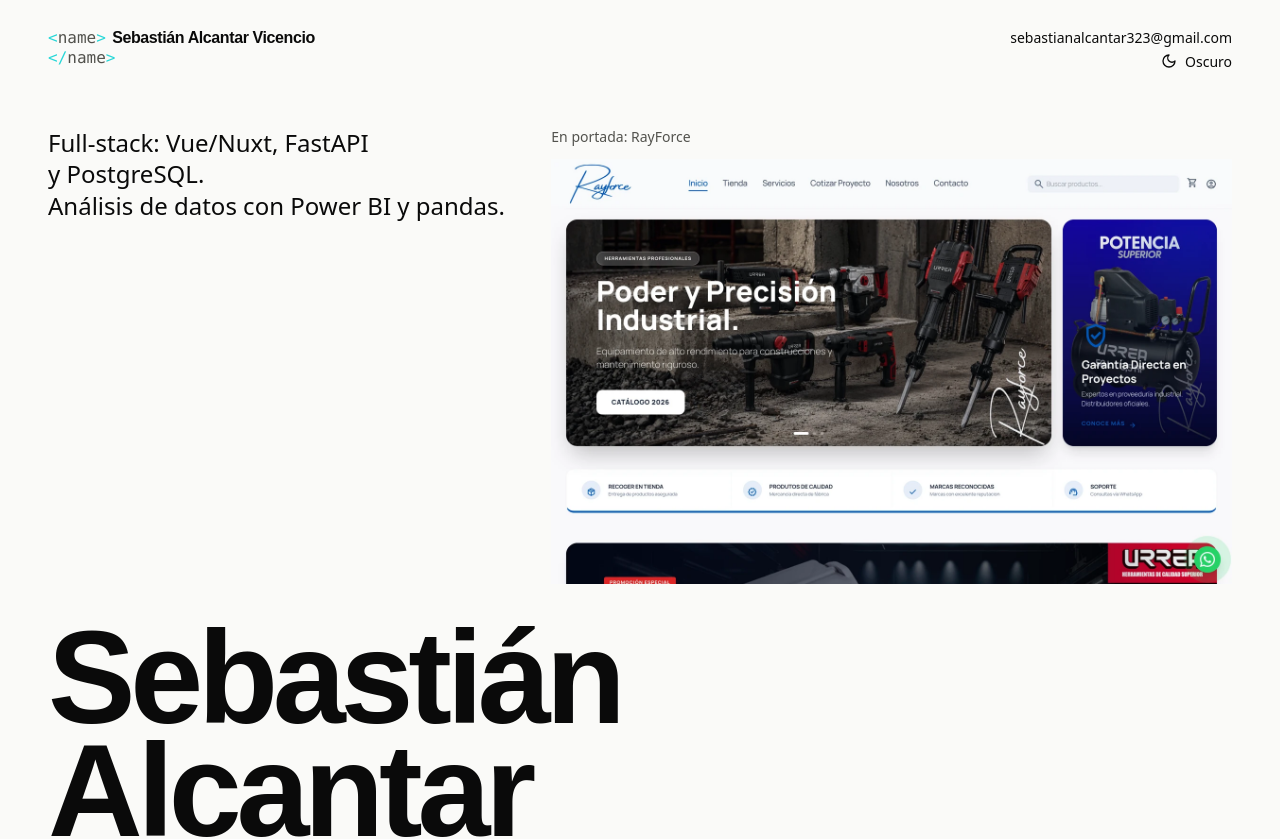
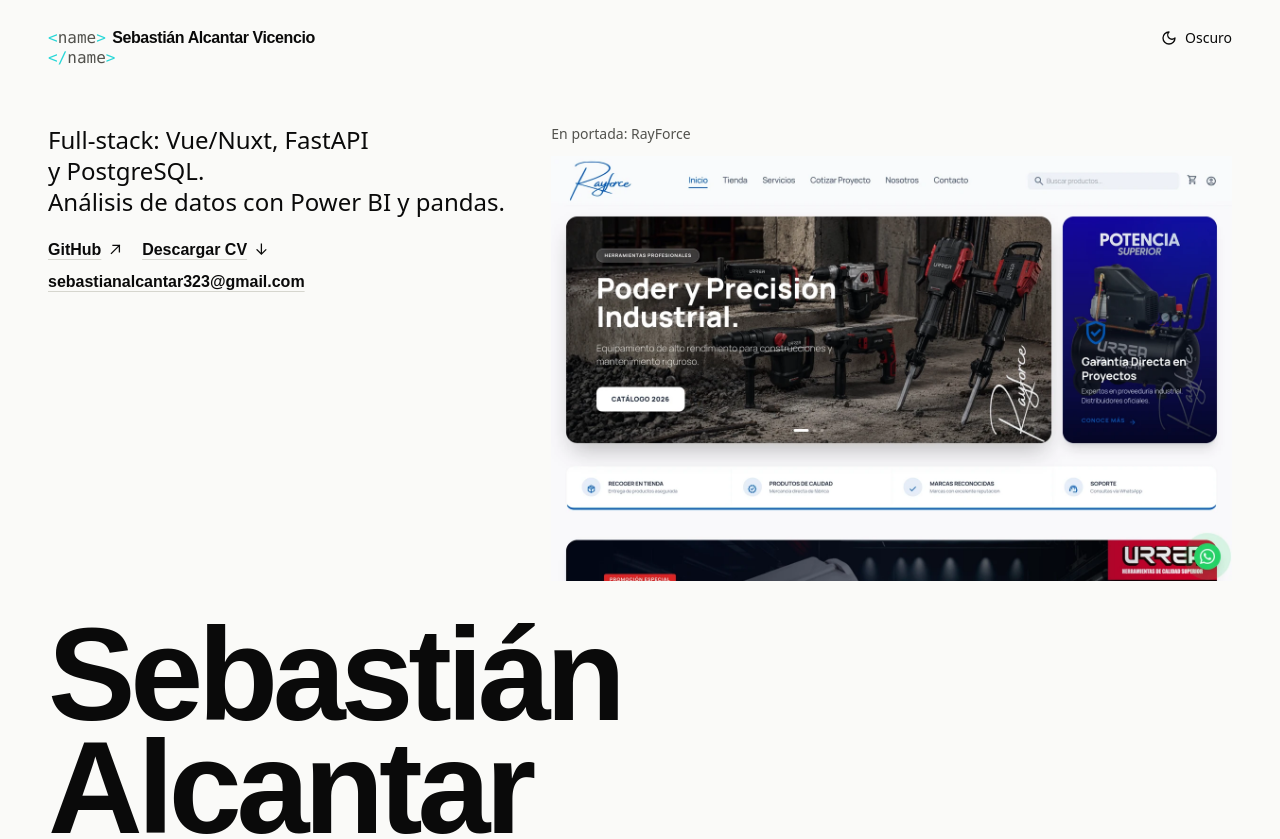
Before and after one commit to SebastianAlcantarr/portafolio_web, a Nuxt app: page / in a window 1280 px wide. Shown: the top 839 px of the page. Built offline with nearby package versions, Linux system fonts and the light colour scheme.

Commit message:
Hero: GitHub, CV y correo visibles sin hacer scroll
Fila de enlaces bajo el titular: GitHub (externo), descarga de /cv.pdf
y el correo. El correo sale del encabezado para no repetirse en
escritorio. El PDF debe colocarse en public/cv.pdf.

```diff
--- a/components/HeroSection.vue
+++ b/components/HeroSection.vue
@@ -1,12 +1,13 @@
 <script setup lang="ts">
 import gsap from 'gsap'
-import { profile } from '~/data/profile'
+import { isPlaceholder, profile } from '~/data/profile'
 import { projects } from '~/data/projects'
 
 // El proyecto de portada es el primero que tenga imagen.
 const cover = projects.find((p) => p.images?.length)
 const coverImage = cover?.images?.[0]
 const nameLines = profile.name.split(' ')
+const mailto = isPlaceholder(profile.email) ? profile.email : `mailto:${profile.email}`
 
 const section = ref<HTMLElement | null>(null)
 
@@ -36,11 +37,28 @@
 <template>
   <section ref="section" aria-labelledby="hero-title" class="relative bg-paper">
     <div class="grid-page pb-20 lg:pb-16">
-      <p
-        class="enter-fade col-span-4 text-lead font-medium sm:col-span-6 lg:col-span-5"
-      >
-        <span v-for="line in profile.headline" :key="line" class="block">{{ line }}</span>
-      </p>
+      <div class="enter-fade col-span-4 sm:col-span-6 lg:col-span-5">
+        <p class="text-lead font-medium">
+          <span v-for="line in profile.headline" :key="line" class="block">{{ line }}</span>
+        </p>
+
+        <!-- Enlaces clave, visibles sin hacer scroll. -->
+        <ul aria-label="Enlaces" class="mt-5 flex flex-wrap gap-x-5 gap-y-2 font-display text-base font-bold">
+          <li>
+            <AppLink :href="profile.github" external class="link-arrow">
+              GitHub <ArrowIcon direction="up-right" />
+            </AppLink>
+          </li>
+          <li>
+            <a :href="profile.cv" download="CV-Sebastian-Alcantar.pdf" type="application/pdf" class="link-arrow">
+              Descargar CV <ArrowIcon direction="down" />
+            </a>
+          </li>
+          <li>
+            <AppLink :href="mailto" class="link-arrow [overflow-wrap:anywhere]">{{ profile.email }}</AppLink>
+          </li>
+        </ul>
+      </div>
 
       <figure
         v-if="cover && coverImage"
--- a/components/SiteHeader.vue
+++ b/components/SiteHeader.vue
@@ -1,11 +1,3 @@
-<script setup lang="ts">
-import { isPlaceholder, profile } from '~/data/profile'
-
-const mailto = isPlaceholder(profile.email) ? profile.email : `mailto:${profile.email}`
-
-
-</script>
-
 <template>
   <header class="grid-page items-start gap-y-4 pb-10 pt-5 text-meta sm:pt-7 lg:pb-14">
     <a
@@ -26,9 +18,6 @@
     <div
       class="col-span-2 flex flex-col items-end gap-1 text-right sm:col-span-2 sm:col-start-7 lg:col-span-3 lg:col-start-10"
     >
-      <AppLink :href="mailto" class="hidden font-medium transition-colors hover:text-signal lg:inline-flex">
-        <template v-if="!isPlaceholder(profile.email)">{{ profile.email }}</template>
-      </AppLink>
       <ThemeToggle />
     </div>
   </header>
--- a/data/profile.ts
+++ b/data/profile.ts
@@ -14,6 +14,8 @@
 
   email: 'sebastianalcantar323@gmail.com',
   github: 'https://github.com/SebastianAlcantarr',
+  /** CV descargable: el archivo va en public/cv.pdf. */
+  cv: '/cv.pdf',
   linkedin: 'https://www.linkedin.com/messaging/thread/2-ZDc0MDdlODAtYWRkYy00YmM0LWIxMzItOGVkMTdmYTkzMTQwXzEwMA==/',
 
   about:
```
